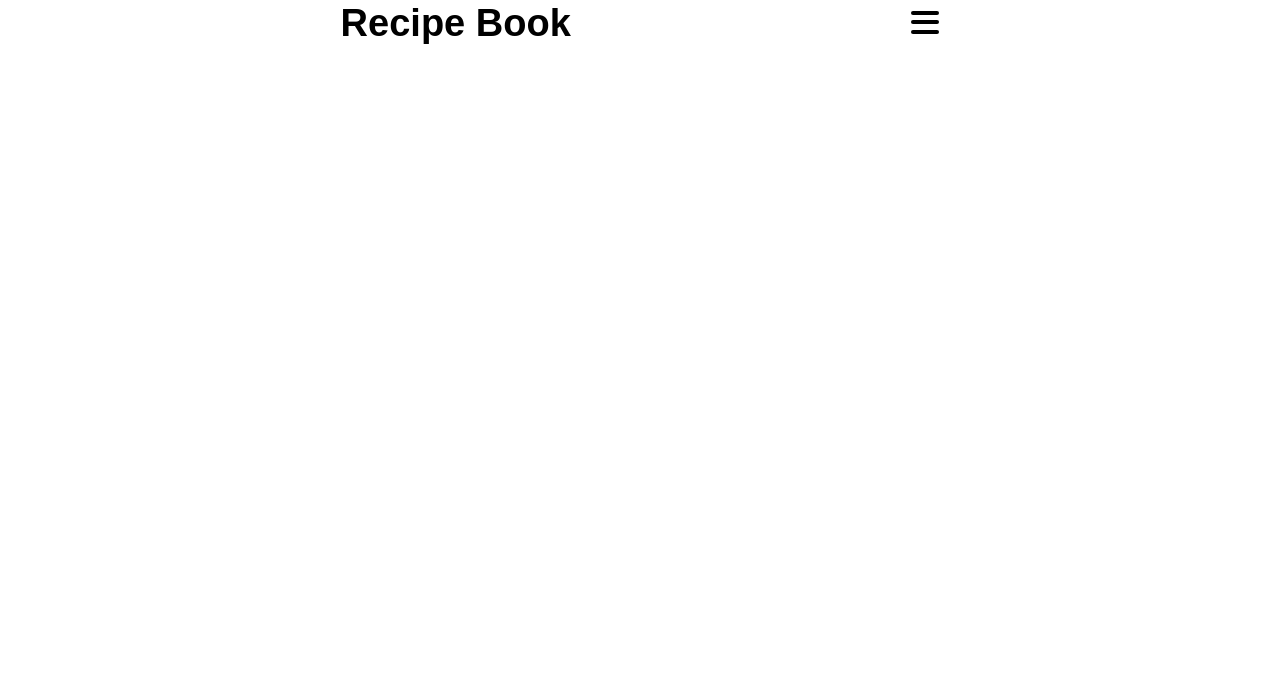
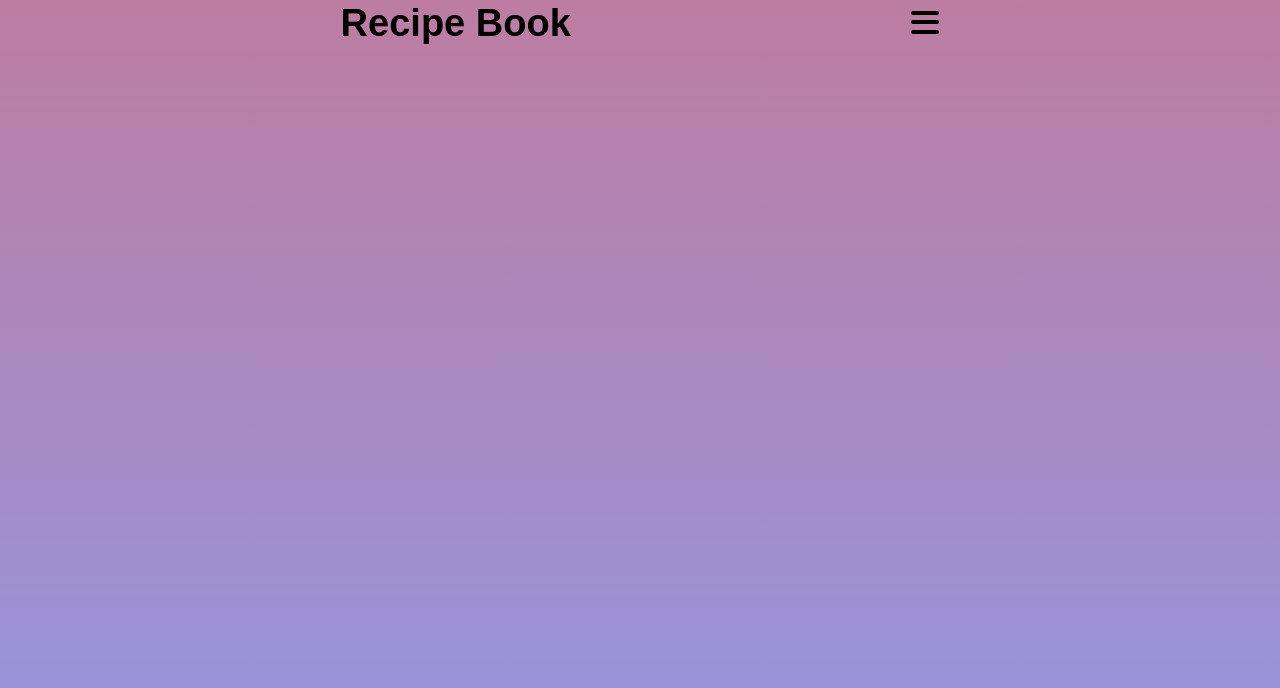
Before and after one commit to BethScarlett/RecipeBookFrontEnd, a React (Vite) app: page / in a window 1280 px wide. Shown: the top 688 px of the page. Built offline with nearby package versions, Linux system fonts and the light colour scheme; a web font is replaced by a local one.

Commit message:
Created a multi-coloured background using a linear gradient & keyframes to animate it.

```diff
--- a/src/App.tsx
+++ b/src/App.tsx
@@ -1,9 +1,10 @@
-import Navbar from "./Components/Navbar/Navbar";
+import "./App.scss";
+import HomePage from "./Pages/HomePage";
 
 const App = () => {
   return (
     <div>
-      <Navbar />
+      <HomePage />
     </div>
   );
 };
--- /dev/null
+++ b/src/Pages/HomePage.scss
@@ -0,0 +1,25 @@
+* {
+  margin: 0;
+  padding: 0;
+  box-sizing: border-box;
+}
+
+body {
+  min-height: 100dvh;
+  height: fit-content;
+  background: linear-gradient(#e66465, #9198e5);
+  background-size: 200% 200%;
+  animation: scroll-colour 15s ease infinite;
+}
+
+@keyframes scroll-colour {
+  0% {
+    background-position: 10% 0%;
+  }
+  50% {
+    background-position: 91% 100%;
+  }
+  100% {
+    background-position: 10% 0%;
+  }
+}
--- /dev/null
+++ b/src/Pages/HomePage.tsx
@@ -0,0 +1,12 @@
+import Navbar from "../Components/Navbar/Navbar";
+import "./HomePage.scss";
+
+const HomePage = () => {
+  return (
+    <div>
+      <Navbar />
+    </div>
+  );
+};
+
+export default HomePage;
```
